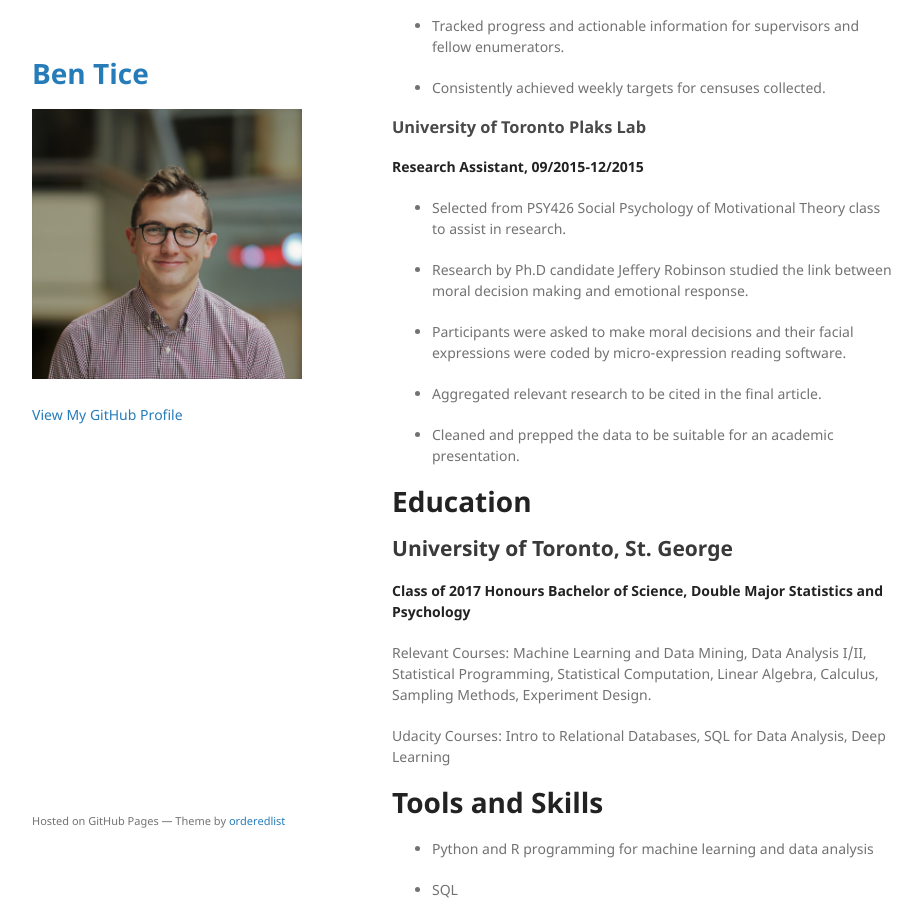
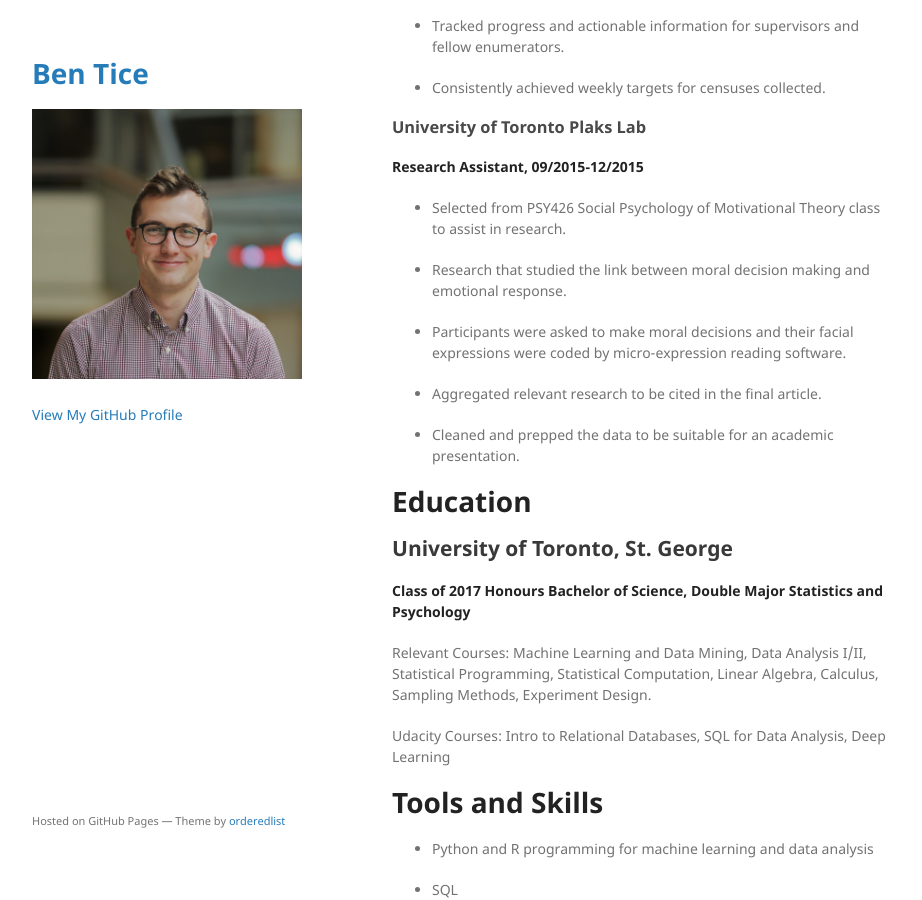
Before and after one commit to bentice/bentice.github.io, a Jekyll site: the page built from index.md, in a window 1280 px wide and 900 px high, scrolled down 1075 px. Shown: the whole window, without its empty margins (178-1100 px from the left). Built offline with Jekyll 4.4.1, drawn with Linux system fonts in a browser that asks for light colours; the repository's description, which GitHub fills in, is left out; our own code applies the rules of GitHub Pages for plain Markdown files.

Commit message:
correction

```diff
--- a/index.md
+++ b/index.md
@@ -44,7 +44,7 @@ The CDL is a seed-stage startup accelerator program for science/technology ventu
 
 * Selected from PSY426 Social Psychology of Motivational Theory class to assist in research.
 
-* Research by Ph.D candidate Jeffery Robinson studied the link between moral decision making and emotional response.
+* Research that studied the link between moral decision making and emotional response.
 
 * Participants were asked to make moral decisions and their facial expressions were coded by micro-expression reading software.
 
```
